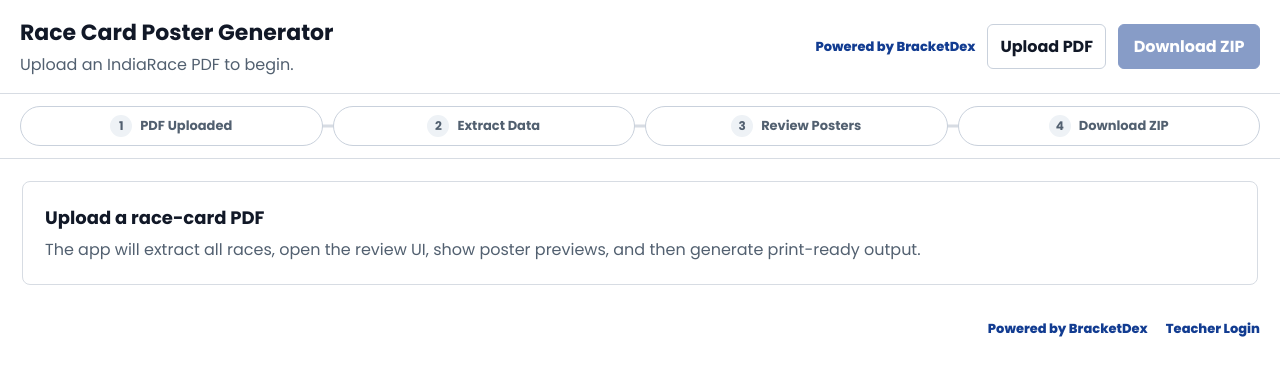
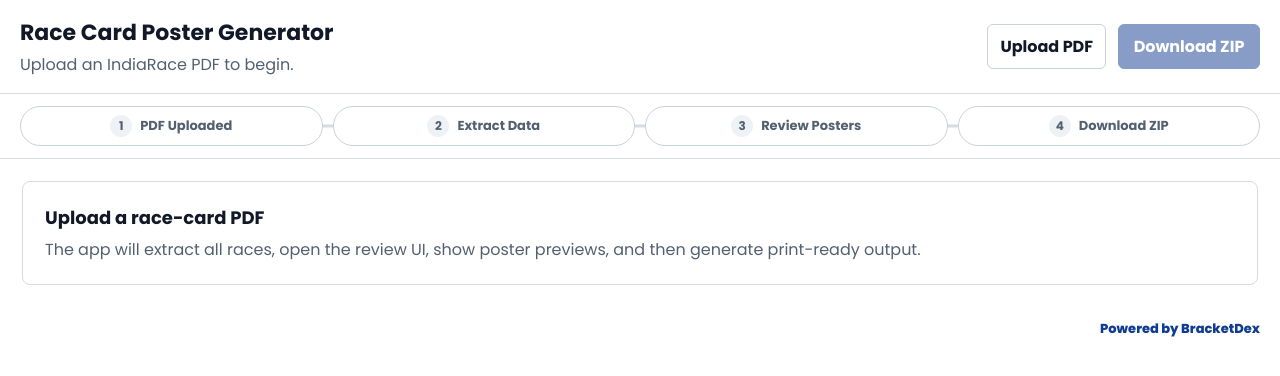
Before and after one commit to DarshanChoudhari2022/Race_P, a Next.js app: page / in a window 1280 px wide. Shown: the top 376 px of the page. Built offline with nearby package versions, Linux system fonts and the light colour scheme.

Commit message:
Keep BracketDex branding in footers only

```diff
--- a/src/app/page.tsx
+++ b/src/app/page.tsx
@@ -137,9 +137,6 @@ export default function Home() {
           <h1>Race Card Poster Generator</h1>
           <p>{status}</p>
         </div>
-        <a className="brand-link" href={BRACKETDEX_URL} target="_blank" rel="noreferrer">
-          Powered by BracketDex
-        </a>
         <label className={`upload-button ${busy ? "disabled" : ""}`}>
           Upload PDF
           <input type="file" accept="application/pdf" disabled={busy} onChange={upload} />
@@ -243,11 +240,6 @@ export default function Home() {
                   />
                 ))}
               </div>
-              <div className="form-brand">
-                <a href={BRACKETDEX_URL} target="_blank" rel="noreferrer">
-                  Powered by BracketDex
-                </a>
-              </div>
             </section>
           )}
 
@@ -264,9 +256,6 @@ export default function Home() {
       <footer className="site-footer">
         <a href={BRACKETDEX_URL} target="_blank" rel="noreferrer">
           Powered by BracketDex
-        </a>
-        <a href={BRACKETDEX_URL} target="_blank" rel="noreferrer">
-          Teacher Login
         </a>
       </footer>
     </main>
@@ -343,14 +332,13 @@ const appStyles = `
 .app-shell { min-height: 100vh; }
 .topbar {
   position: sticky; top: 0; z-index: 2;
-  display: grid; grid-template-columns: 1fr auto auto auto; gap: 12px; align-items: center;
+  display: grid; grid-template-columns: 1fr auto auto; gap: 12px; align-items: center;
   padding: 16px 20px; background: #ffffff; border-bottom: 1px solid #d7dce3;
 }
-.brand-link, .form-brand a, .site-footer a {
+.site-footer a {
   color: #123C91; font-weight: 800; text-decoration: none;
 }
-.brand-link { white-space: nowrap; font-size: 13px; }
-.brand-link:hover, .form-brand a:hover, .site-footer a:hover { text-decoration: underline; }
+.site-footer a:hover { text-decoration: underline; }
 .stepbar {
   display: flex; align-items: center; gap: 10px;
   padding: 12px 20px; background: #fff; border-bottom: 1px solid #d7dce3;
@@ -440,10 +428,6 @@ h2 { margin: 0; font-size: 18px; }
 .runner-table { display: grid; grid-template-columns: 58px 1.4fr 1fr 1fr 64px 74px; gap: 8px; align-items: center; }
 .runner-head { color: #526070; font-size: 12px; font-weight: 700; }
 .danger { color: #8E141B; }
-.form-brand {
-  display: flex; justify-content: flex-end; margin-top: 14px;
-  font-size: 12px;
-}
 .preview-pane { height: calc(100vh - 146px); overflow: auto; padding: 14px; }
 .preview-scale { transform: scale(.145); transform-origin: top left; width: 250mm; height: 760mm; }
 .site-footer {
@@ -451,8 +435,6 @@ h2 { margin: 0; font-size: 18px; }
   padding: 12px 20px 18px; font-size: 13px; background: #fff;
 }
 @media (max-width: 1180px) {
-  .topbar { grid-template-columns: 1fr auto auto; }
-  .brand-link { grid-column: 1 / -1; justify-self: start; }
   .workspace { grid-template-columns: 150px minmax(520px, 1fr); }
   .preview-pane { grid-column: 1 / -1; height: 520px; }
 }
--- a/src/components/poster/RacePoster.tsx
+++ b/src/components/poster/RacePoster.tsx
@@ -8,6 +8,7 @@ export interface RacePosterProps {
   footerTop?: string;
   footerBottom?: string;
   poweredBy?: string;
+  poweredByUrl?: string;
 }
 
 export function RacePoster({
@@ -15,6 +16,7 @@ export function RacePoster({
   footerTop = "PRINTED BY",
   footerBottom = "CHANKA NEWS",
   poweredBy = "POWERED BY BRACKETDEX",
+  poweredByUrl = "https://www.bracketdex.com/",
 }: RacePosterProps) {
   const layout = calculatePosterLayout(race.runners.length);
 
@@ -66,7 +68,7 @@ export function RacePoster({
       <footer className="poster-footer">
         <div>{footerTop}</div>
         <strong>{footerBottom}</strong>
-        <span>{poweredBy}</span>
+        <a href={poweredByUrl}>{poweredBy}</a>
       </footer>
     </section>
   );
--- a/src/components/poster/posterStyles.ts
+++ b/src/components/poster/posterStyles.ts
@@ -129,12 +129,13 @@ body { margin: 0; background: #fff; font-family: "Poppins", sans-serif; }
   font-weight: 400;
   color: #C218A7;
 }
-.poster-footer span {
+.poster-footer a {
   display: block;
   margin-top: 2mm;
   font-size: 9pt;
   font-weight: 800;
   letter-spacing: 0;
   color: #111827;
+  text-decoration: none;
 }
 `;
--- a/src/lib/poster/exportPdf.tsx
+++ b/src/lib/poster/exportPdf.tsx
@@ -177,7 +177,7 @@ function renderRacePosterHtml(race: Race): string {
       <div class="poster-race-line"><span>${ordinal(race.raceNumber)} RACE</span><span class="poster-bracket">(${race.raceNumber})</span><span>${race.distanceMetres}M</span></div>
     </header>
     <main class="poster-runners" style="top:${layout.runnerTopMm}mm">${runners}</main>
-    <footer class="poster-footer"><div>PRINTED BY</div><strong>CHANKA NEWS</strong><span>POWERED BY BRACKETDEX</span></footer>
+    <footer class="poster-footer"><div>PRINTED BY</div><strong>CHANKA NEWS</strong><a href="https://www.bracketdex.com/">POWERED BY BRACKETDEX</a></footer>
   </section>`;
 }
 
```
